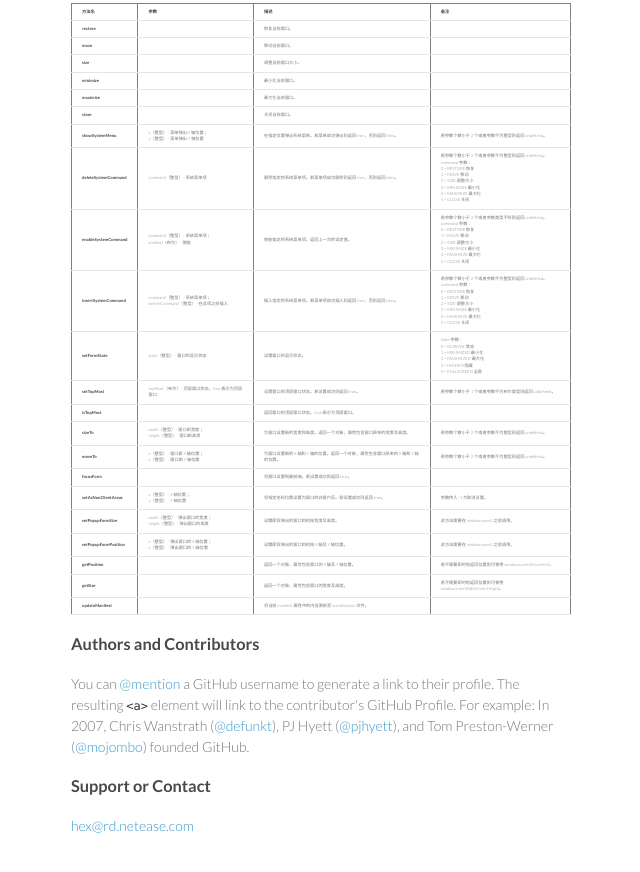
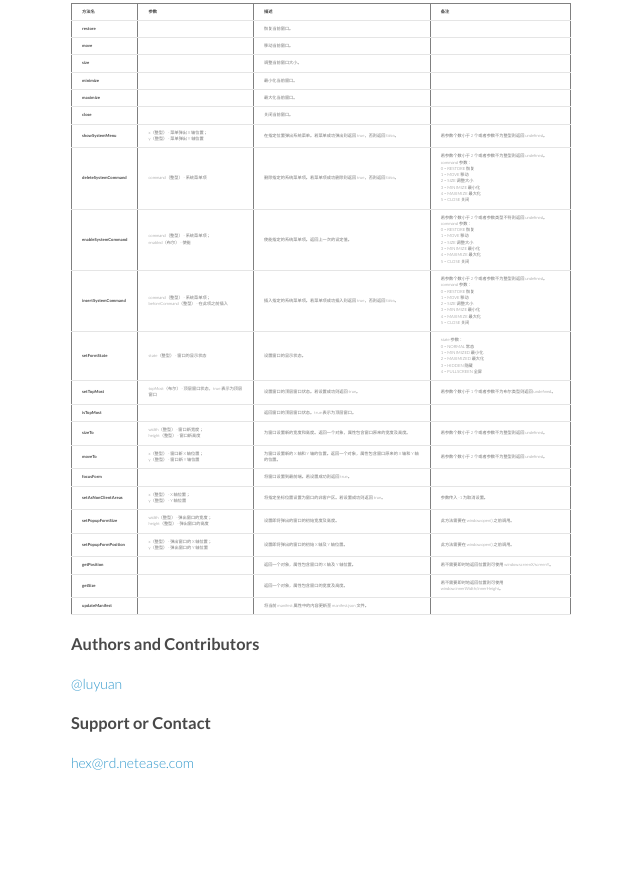
Before and after one commit to netease-youdao/hex, a plain HTML site: page index.html in a window 1280 px wide. Shown: the part 1932-2804 px from the top of the page, without its empty margins (499-1139 px from the left). After the commit the page ends 2775 px from the top, so only its background shows below. Drawn offline with Linux system fonts and the light colour scheme.

Commit message:
update author

```diff
--- a/index.html
+++ b/index.html
@@ -393,7 +393,7 @@ $ cd downloads
 <h3>
 <a name="authors-and-contributors" class="anchor" href="#authors-and-contributors"><span class="octicon octicon-link"></span></a>Authors and Contributors</h3>
 
-<p>You can <a href="https://github.com/blog/821" class="user-mention">@mention</a> a GitHub username to generate a link to their profile. The resulting <code>&lt;a&gt;</code> element will link to the contributor's GitHub Profile. For example: In 2007, Chris Wanstrath (<a href="https://github.com/defunkt" class="user-mention">@defunkt</a>), PJ Hyett (<a href="https://github.com/pjhyett" class="user-mention">@pjhyett</a>), and Tom Preston-Werner (<a href="https://github.com/mojombo" class="user-mention">@mojombo</a>) founded GitHub.</p>
+<p><a href="https://github.com/luyuan" class="user-mention">@luyuan</a></p>
 
 <h3>
 <a name="support-or-contact" class="anchor" href="#support-or-contact"><span class="octicon octicon-link"></span></a>Support or Contact</h3>
```
